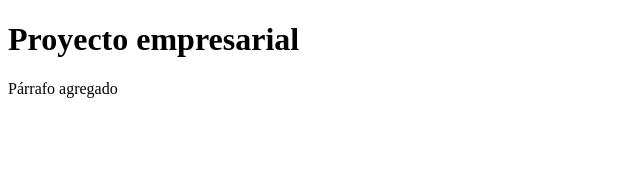
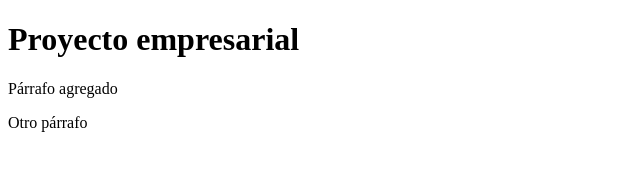
Before and after one commit to HellBlast/CursoGit, a plain HTML site: page index.html in a window 1280 px wide. Shown: the whole page, without its empty margins (0-640 px from the left). Drawn offline with Linux system fonts and the light colour scheme.

Commit message:
Agregado tercer párrafo

```diff
--- a/index.html
+++ b/index.html
@@ -8,5 +8,11 @@
 <body>
     <h1>Proyecto empresarial</h1>
     <p>Párrafo agregado</p>
+
+
+
+
+
+    <p>Otro párrafo</p>
 </body>
 </html>
```
